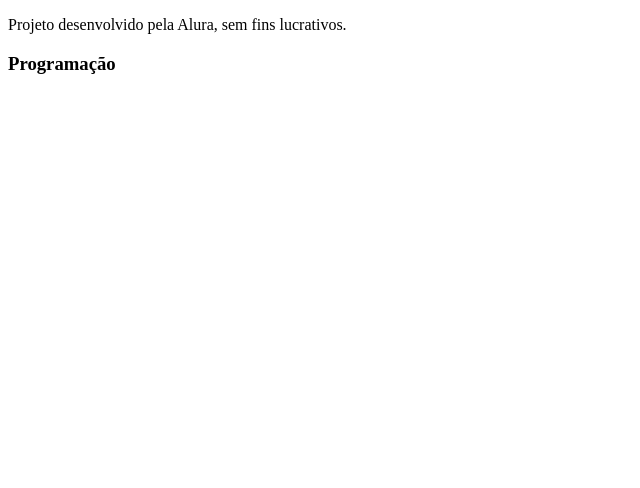
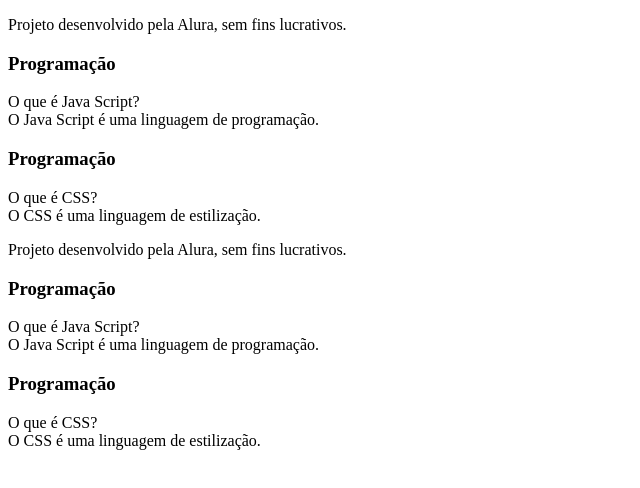
Before and after one commit to Arggnes/4-bimestre, a plain HTML site: page index.html in a window 1280 px wide. Shown: the whole page, without its empty margins (0-640 px from the left). Drawn offline with Linux system fonts and the light colour scheme.

Commit message:
Update index.html

```diff
--- a/index.html
+++ b/index.html
@@ -34,4 +34,84 @@
                 </div>
             </article>
 
-    <h3> Programação </h3
+    <h3> Programação </h3>
+
+    <div class="cartao_conteudo_pergunta">
+O que é Java Script?
+</div>
+
+    <div class="cartao_conteudo_resposta">
+O Java Script é uma linguagem de programação.
+</div>
+
+
+<article class="cartao">
+        <div class="cartao__conteudo">
+                <h3> Programação </h3>
+                      <div class="cartao_conteudo_pergunta">
+                            O que é CSS?
+                        </div>
+                       <div class="cartao_conteudo_resposta">
+                            O CSS é uma linguagem de estilização.
+                         </div>
+                        </div>
+
+         </article><!DOCTYPE html>
+<html lang="en">
+<head>
+    <meta charset="UTF-8">
+    <meta name="viewport" content="width=device-width, initial-scale=1.0">
+    <title>Document</title>
+</head>
+<body>
+
+</body>
+</html>
+
+<html lang="pt-br">
+<head>
+  <meta charset="UTF-8">
+    <meta name="viewport" content="width=device-width, initial-scale=1.0">
+    <title>Flashcard</title>
+
+  <main>
+
+    </main>
+    <footer>
+        <p>Projeto desenvolvido pela Alura, sem fins lucrativos.</p>
+    </footer>
+
+  <main>
+    <section id= “container”>
+
+</section>
+
+    <article class="cartao">
+                <div class="cartao__conteudo">
+
+                </div>
+            </article>
+
+    <h3> Programação </h3>
+
+    <div class="cartao_conteudo_pergunta">
+O que é Java Script?
+</div>
+
+    <div class="cartao_conteudo_resposta">
+O Java Script é uma linguagem de programação.
+</div>
+
+
+<article class="cartao">
+        <div class="cartao__conteudo">
+                <h3> Programação </h3>
+                      <div class="cartao_conteudo_pergunta">
+                            O que é CSS?
+                        </div>
+                       <div class="cartao_conteudo_resposta">
+                            O CSS é uma linguagem de estilização.
+                         </div>
+                        </div>
+
+         </article>
```
